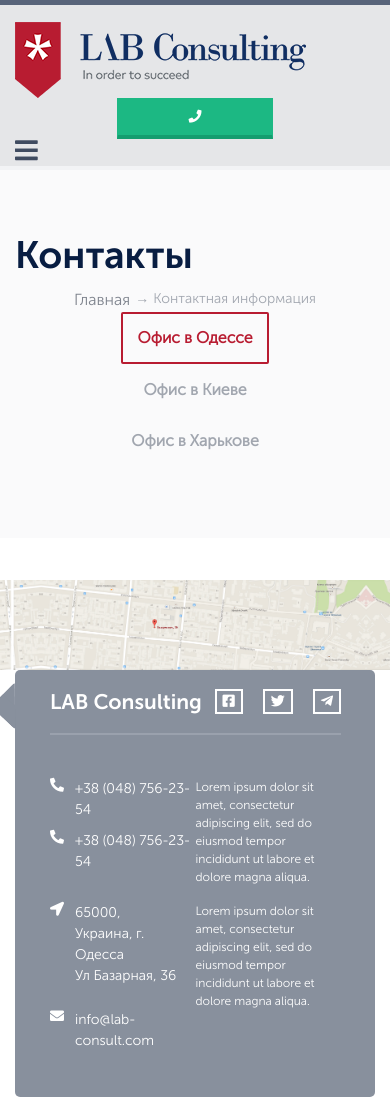
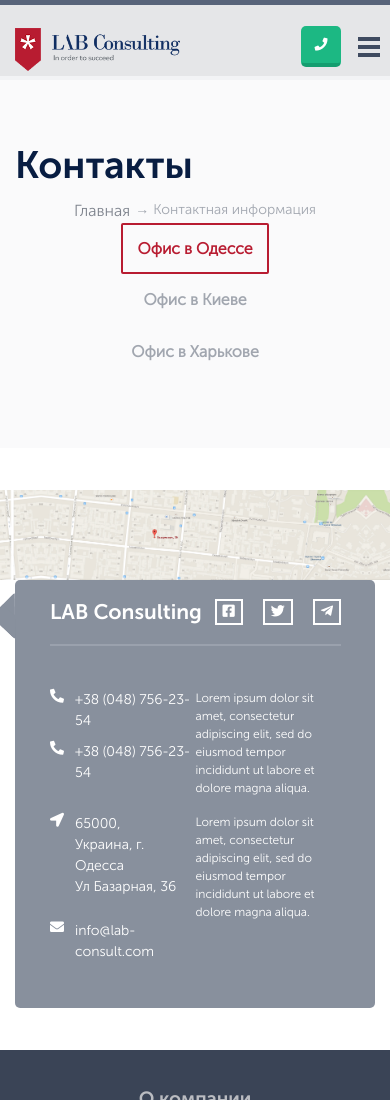
Before and after one commit to niminskiy/diploma-wayup, a plain HTML site: page contacts.html in a window 390 px wide. Shown: the top 1100 px of the page. Drawn offline with Linux system fonts and the light colour scheme.

Commit message:
Поправил навигацию

```diff
--- a/contacts.html
+++ b/contacts.html
@@ -33,16 +33,16 @@
 		<div class="navigation-inner">
 			<div class="container">
 				<div class="row align-items-center">
-					<div class="col-lg-4">
-						<a href="index.html" class="logo__img">
-							<img src="img/logo.png" alt="LAB Consulting" class="nav-logo">
+					<div class="col-lg-4 col-6">
+						<a href="index.html" class="logo">
+							<img src="img/logo.png" alt="LAB Consulting" class="logo__img">
 						</a>
 					</div>
-					<div class="col-lg-6">
+					<div class="col-lg-6 d-none d-lg-block">
 						<nav class="menu d-none d-lg-block">
 							<ul class="menu__list d-flex justify-content-between">
 								<li>
-									<a href="about.html">О компании</a>
+									<a href="#">О компании</a>
 								</li>
 								<li>
 									<a href="#">Пресс-центр</a>
@@ -54,21 +54,21 @@
 									<a href="#">Отрасли</a>
 								</li>
 								<li>
-									<a href="#">Контакты</a>
+									<a href="contacts.html">Контакты</a>
 								</li>
 							</ul>
 						</nav>
 					</div>
-					<div class="col-lg-2">
-						<button class="btn" type="button" onclick="openWin();">
+					<div class="d-flex col-auto ml-auto col-lg-2 align-items-center">
+						<button class="btn header-btn" type="button" onclick="openWin();">
 							<i class="fas fa-phone"></i>
 							<span class="button__name">
 								Заказать звонок
 							</span>
 						</button>
-						<div class="burger d-lg-none">
-							<img src="img/burger.png" alt="menu">
-						</div>
+						<button class="burger-btn d-lg-none">
+							<span></span>
+						</button>
 					</div>
 				</div>
 			</div>
```
Also changed, not shown: about.html (+9 -9 lines), services.html (+10 -10 lines).
